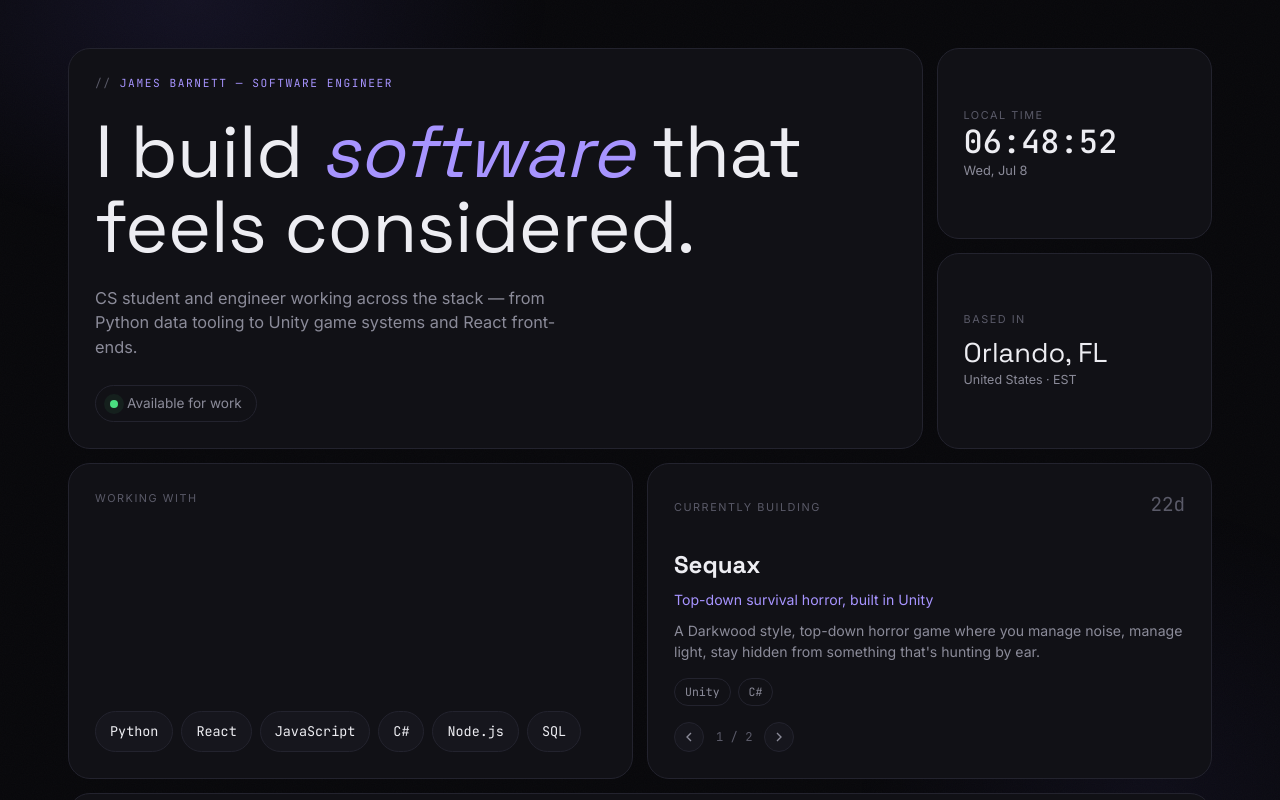
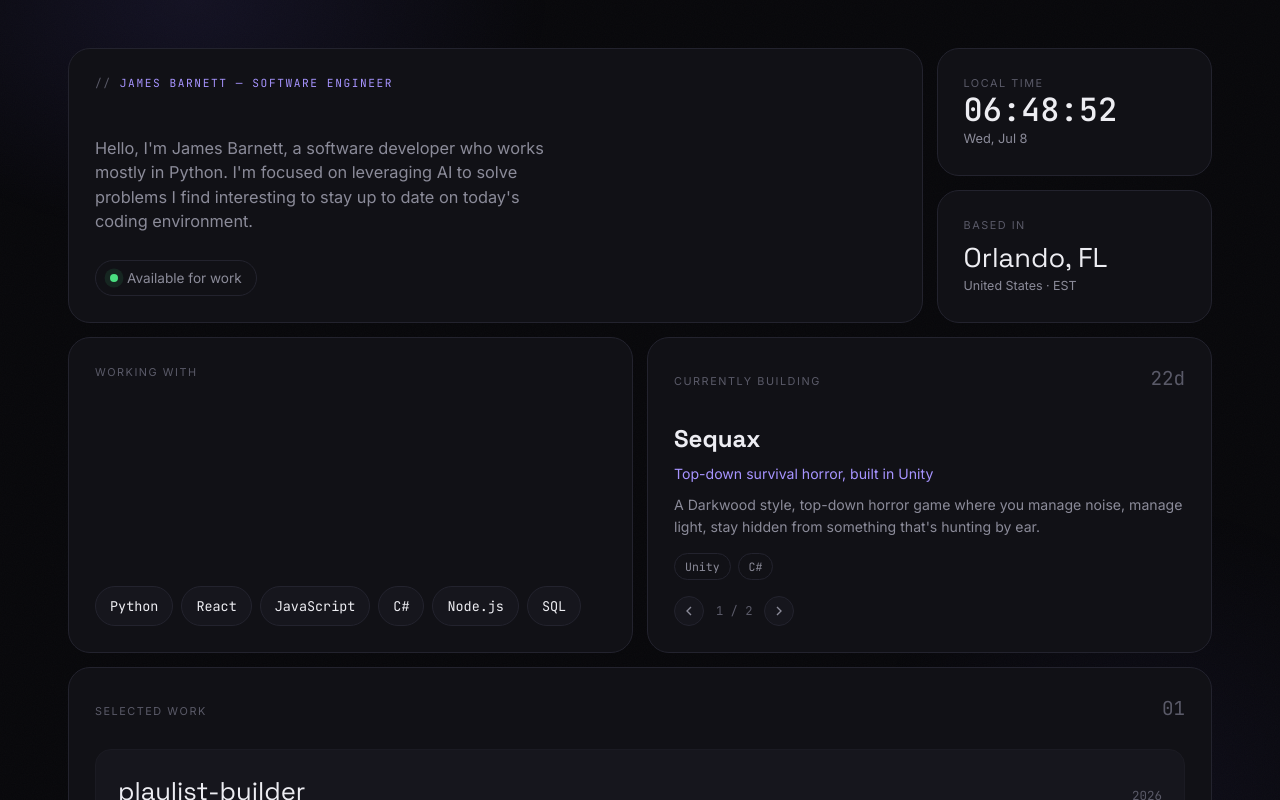
Before and after one commit to shadowstorm37/portfolio, a React (Vite) app: page / in a window 1280 px wide. Shown: the top 800 px of the page. Built offline with nearby package versions, Linux system fonts and the light colour scheme.

Commit message:
fix: update placeholder welcome text

```diff
--- a/src/App.jsx
+++ b/src/App.jsx
@@ -197,12 +197,13 @@ export default function App() {
       <div className="grid">
         <Tile className="cell cell--hero" spotlight>
           <span className="eyebrow">James Barnett — Software Engineer</span>
-          <h1 className="hero-title">
+          {/*<h1 className="hero-title">
             I build <em>software</em> that<br />feels considered.
-          </h1>
+          </h1>*/}
           <p className="hero-sub">
-            CS student and engineer working across the stack — from Python data
-            tooling to Unity game systems and React front-ends.
+            Hello, I'm James Barnett, a software developer who works mostly in Python.
+            I'm focused on leveraging AI to solve problems I find interesting to stay up
+            to date on today's coding environment.
           </p>
           <div className="hero-tags">
             <span className="status-dot" /> Available for work
```
